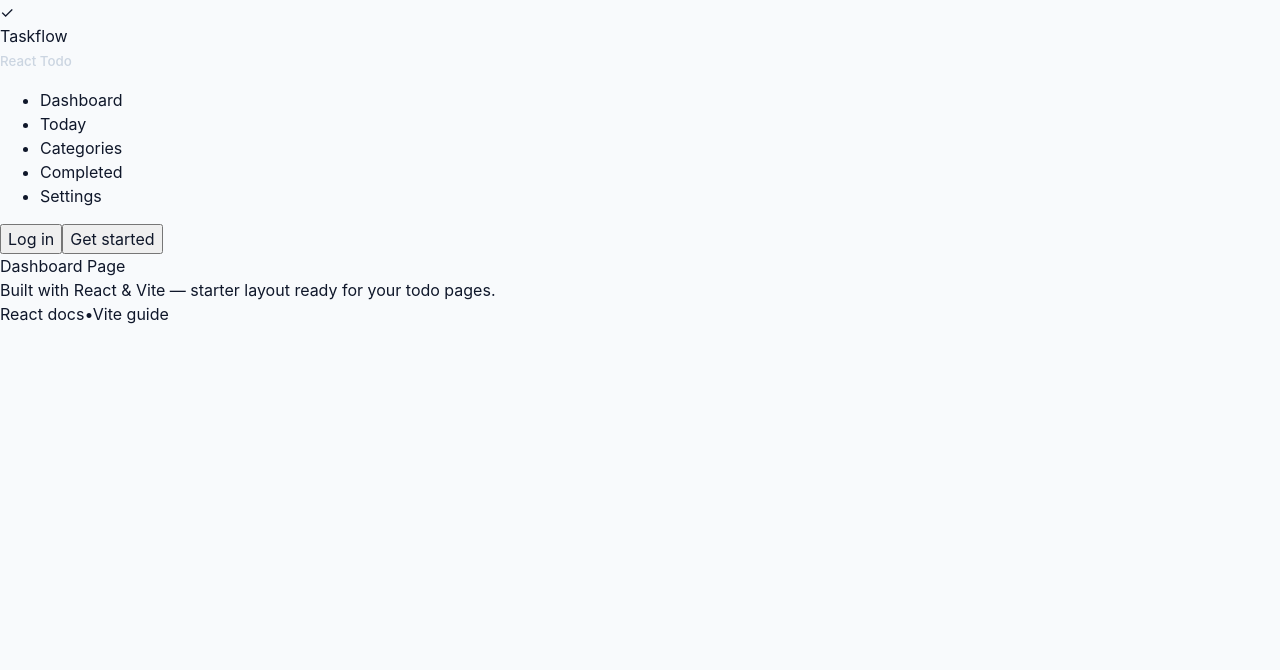
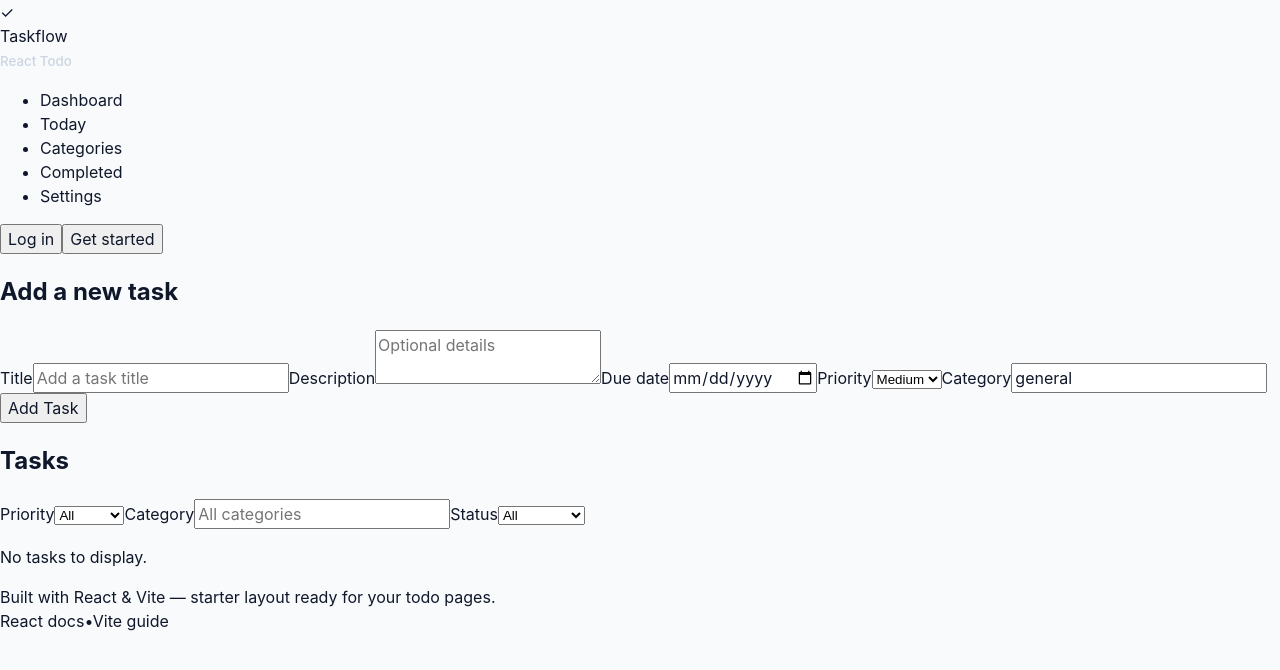
Before and after one commit to NorintRos/react-todo-app, a React (Vite) app: page / in a window 1280 px wide. Shown: the top 670 px of the page. Built offline with nearby package versions, Linux system fonts and the light colour scheme.

Commit message:
Implement DashboardPage with task management features including filtering, adding, editing, and deleting tasks

```diff
--- a/src/pages/Dashboard.jsx
+++ b/src/pages/Dashboard.jsx
@@ -1,3 +1,74 @@
-export default function DashboardPage() {
-  return <div>Dashboard Page</div>;
+import { useMemo, useState } from 'react'
+import TaskForm from '../components/tasks/TaskForm.jsx'
+import TaskFilters from '../components/tasks/TaskFilters.jsx'
+import TaskList from '../components/tasks/TaskList.jsx'
+import { useTasks } from '../context/TasksContext.jsx'
+
+function DashboardPage() {
+  const { tasks, addTask, updateTask, deleteTask, toggleTaskCompletion } = useTasks()
+  const [priorityFilter, setPriorityFilter] = useState('all')
+  const [categoryFilter, setCategoryFilter] = useState('')
+  const [statusFilter, setStatusFilter] = useState('all')
+  const [editingTask, setEditingTask] = useState(null)
+
+  const handleSubmit = (taskData) => {
+    if (editingTask) {
+      updateTask(editingTask.id, taskData)
+      setEditingTask(null)
+    } else {
+      addTask(taskData)
+    }
+  }
+
+  const filteredTasks = useMemo(() => {
+    return tasks.filter((task) => {
+      const matchesPriority =
+        priorityFilter === 'all' || (task.priority ?? 'medium') === priorityFilter
+      const matchesCategory =
+        !categoryFilter || (task.category ?? '').toLowerCase().includes(categoryFilter.toLowerCase())
+      const matchesStatus =
+        statusFilter === 'all' || (statusFilter === 'completed' ? task.completed : !task.completed)
+
+      return matchesPriority && matchesCategory && matchesStatus
+    })
+  }, [tasks, priorityFilter, categoryFilter, statusFilter])
+
+  return (
+    <section className="dashboard-page">
+      <div className="dashboard-grid">
+        <div className="dashboard-column dashboard-column--form">
+          <h2>{editingTask ? 'Edit task' : 'Add a new task'}</h2>
+          <TaskForm
+            onSubmit={handleSubmit}
+            initialValues={editingTask}
+            submitLabel={editingTask ? 'Save changes' : 'Add Task'}
+            onCancel={() => setEditingTask(null)}
+          />
+        </div>
+
+        <div className="dashboard-column dashboard-column--list">
+          <header className="dashboard-column__header">
+            <h2>Tasks</h2>
+            <TaskFilters
+              priorityFilter={priorityFilter}
+              setPriorityFilter={setPriorityFilter}
+              categoryFilter={categoryFilter}
+              setCategoryFilter={setCategoryFilter}
+              statusFilter={statusFilter}
+              setStatusFilter={setStatusFilter}
+            />
+          </header>
+
+          <TaskList
+            tasks={filteredTasks}
+            onToggleComplete={toggleTaskCompletion}
+            onEditTask={setEditingTask}
+            onDeleteTask={deleteTask}
+          />
+        </div>
+      </div>
+    </section>
+  )
 }
+
+export default DashboardPage
```
